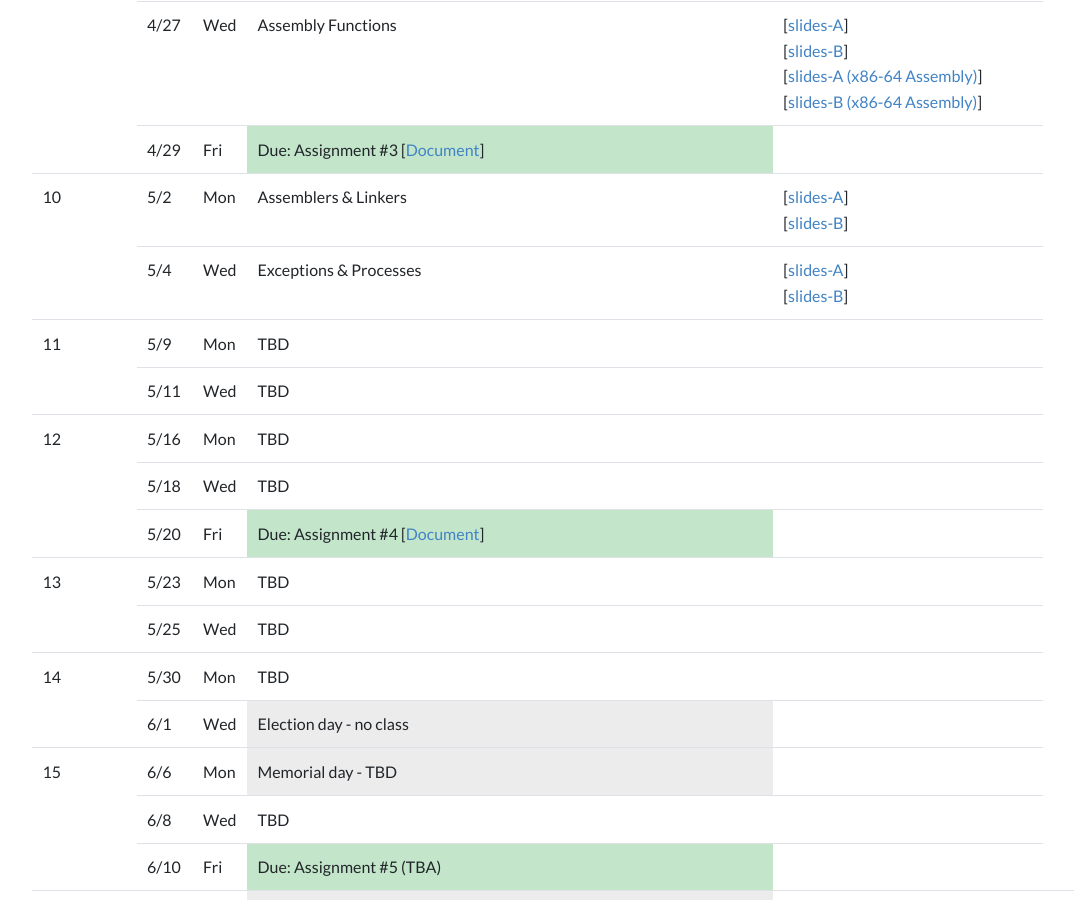
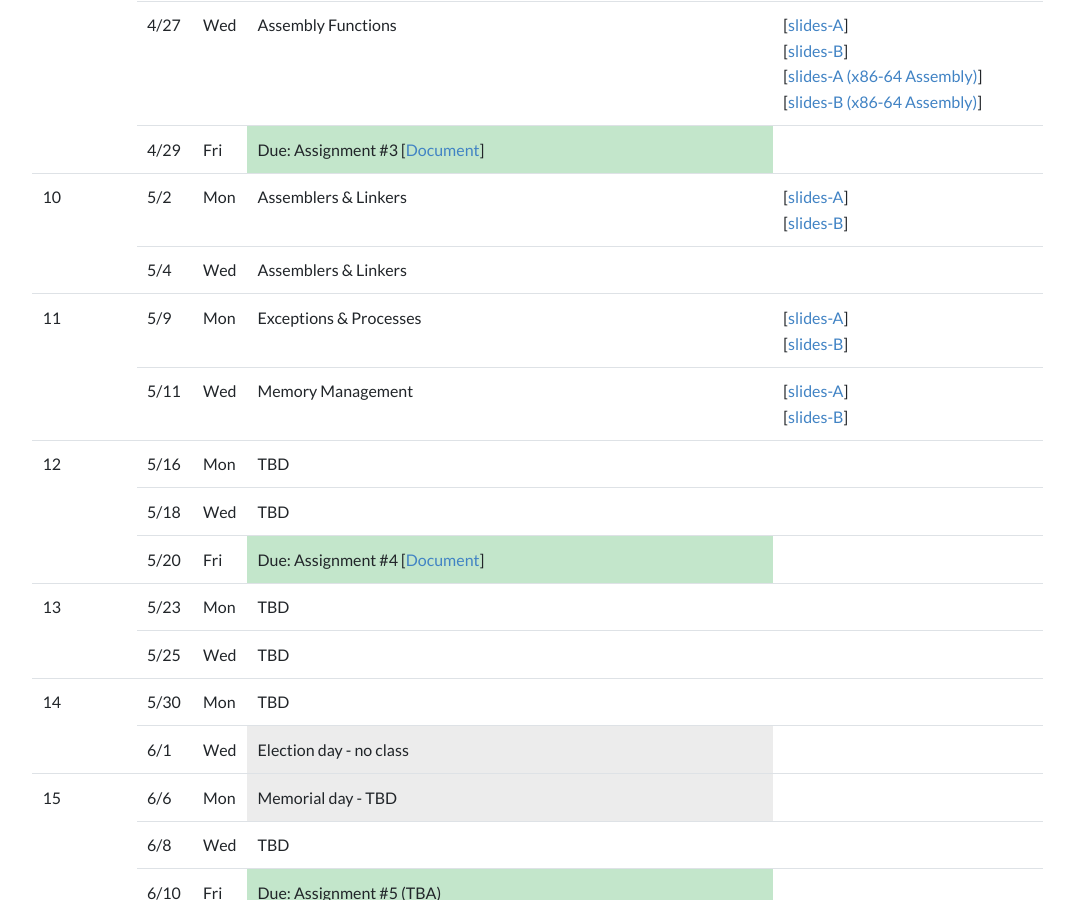
Before and after one commit to kaist-ee209/kaist-ee209.github.io, a Jekyll site: the page built from index.html, in a window 1280 px wide and 900 px high, scrolled down 2340 px. Shown: the whole window, without its empty margins (68-1142 px from the left). Built offline with Jekyll 4.4.1, drawn with Linux system fonts in a browser that asks for light colours; the list of posts is cut into pages by our own code.

Commit message:
Fix schedule and upload slides about Memory Managment

```diff
--- a/index.html
+++ b/index.html
@@ -327,10 +327,8 @@ linkers, debuggers, and other software tools.
     <tr>
       <td rowspan="1">5/4</td>
       <td rowspan="1">Wed</td>
-      <td>Exceptions & Processes </td>
-      <td>[<a
-        href="https://drive.google.com/file/d/1EdDsqiwTRxo9klvf8JNyayGh5Nq25eIe/view?usp=sharing">slides-A</a>]<br>
-        [<a href="https://drive.google.com/file/d/1EdDsqiwTRxo9klvf8JNyayGh5Nq25eIe/view?usp=sharing">slides-B</a>]</td>
+      <td>Assemblers & Linkers </td>
+      <td></td>
     </tr>
 
     <!-- Week 11 -->
@@ -338,14 +336,18 @@ linkers, debuggers, and other software tools.
       <td rowspan="2">11</td>
       <td rowspan="1">5/9</td>
       <td rowspan="1">Mon</td>
-      <td>TBD </td>
-      <td></td>
+      <td>Exceptions & Processes </td>
+      <td>[<a
+        href="https://drive.google.com/file/d/1EdDsqiwTRxo9klvf8JNyayGh5Nq25eIe/view?usp=sharing">slides-A</a>]<br>
+        [<a href="https://drive.google.com/file/d/1EdDsqiwTRxo9klvf8JNyayGh5Nq25eIe/view?usp=sharing">slides-B</a>]</td>
     </tr>
     <tr>
       <td rowspan="1">5/11</td>
       <td rowspan="1">Wed</td>
-      <td>TBD </td>
-      <td></td>
+      <td>Memory Management </td>
+      <td>[<a
+        href="https://drive.google.com/file/d/1K2nKW0AOu1cOTC87-ax-hLddChnmbDvU/view?usp=sharing">slides-A</a>]<br>
+        [<a href="https://drive.google.com/file/d/1K2nKW0AOu1cOTC87-ax-hLddChnmbDvU/view?usp=sharing">slides-B</a>]</td>
     </tr>
 
     <!-- Week 12 -->
```
